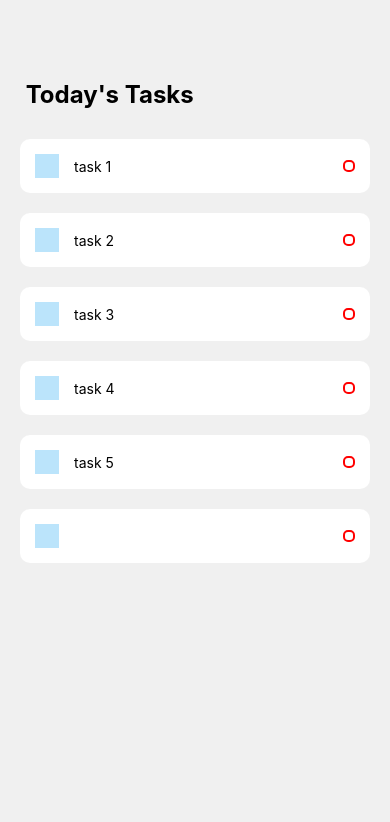
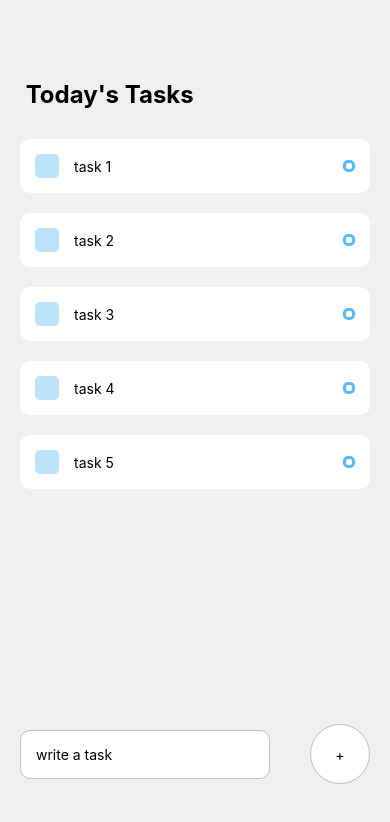
Before and after one commit to paulpessoa/TodOk, a React Native app: screen / in a window 390 px wide. Shown: the top 822 px of the page. Built offline with nearby package versions, Linux system fonts and the light colour scheme.

Commit message:
style input

```diff
--- a/App.js
+++ b/App.js
@@ -1,6 +1,7 @@
-import Task from './components/Task';
-import React from 'react';
-import { StyleSheet, Text, View } from 'react-native';
+import Task from "./components/Task";
+import React from "react";
+import { StyleSheet, Text, View, KeyboardAvoidingView, TextInput, TouchableOpacity } from "react-native";
+
 
 export default function App() {
   return (
@@ -10,15 +11,27 @@
         <Text style={styles.sectionTitle}> Today's Tasks</Text>
         <View style={styles.items}>
           {/* This is where the tasks will go!*/}
-          <Task text={'task 1'}/>
-          <Task text={'task 2'}/>
-          <Task text={'task 3'}/>
-          <Task text={'task 4'}/>
-          <Task text={'task 5'}/>
-          <Task/>
-
+          <Task text={"task 1"} />
+          <Task text={"task 2"} />
+          <Task text={"task 3"} />
+          <Task text={"task 4"} />
+          <Task text={"task 5"} />
         </View>
       </View>
+
+      {/* This is where the tasks will go!*/}
+      <KeyboardAvoidingView
+        //  behavior={Plataform.OS === "ios" ? "padding" : "heigth"}
+        style={styles.writeTaskWrapper}
+      >
+        <TextInput style={styles.input} placeholder={"write a task"} />
+
+        <TouchableOpacity>
+          <View style={styles.addWrapper}>
+            <Text style={styles.addText}>+</Text>
+          </View>
+        </TouchableOpacity>
+      </KeyboardAvoidingView>
     </View>
   );
 }
@@ -28,15 +41,47 @@
     flex: 1,
     backgroundColor: "#f0f0f0",
   },
-  tasksWrapper:{
+  tasksWrapper: {
     paddingTop: 80,
     paddingHorizontal: 20,
   },
-  sectionTitle:{
+  sectionTitle: {
     fontSize: 24,
-    fontWeight: 'bold',
+    fontWeight: "bold",
   },
-  items:{
+  items: {
     marginTop: 30,
   },
+  writeTaskWrapper: {
+    position: "absolute",
+    bottom: 60,
+    width: '100%',
+    flexDirection: 'row',
+    justifyContent: 'space-around',
+    alignItems: 'center',
+  },
+  input: {
+    paddingVertical: 15,
+    paddingHorizontal: 15,
+    backgroundColor: '#fff',
+    borderRadius: 10,
+    borderColor:'#c0c0c0',
+    borderWidth: 1,
+    width: 250,
+
+  },
+  addWrapper: {
+    width: 60,
+    height: 60,
+    backgroundColor: '#fff',
+    borderRadius: 60,
+    justifyContent: 'center',
+    alignItems: 'center',
+    borderColor:'#c0c0c0',
+    borderWidth: 1,
+
+  },
+  addText: {
+
+  },
 });
--- a/components/Task.js
+++ b/components/Task.js
@@ -34,6 +34,7 @@
         backgroundColor: '#55bcf6',
         opacity: 0.4,
         marginRight: 15,
+        borderRadius: 5,
     },
     itemText: {
         maxWidth: '80%',
@@ -41,8 +42,8 @@
     circular: {
         width: 12,
         height: 12,
-        borderColor: 'red',
-        borderWidth: 2,
+        borderColor: '#55bcf6',
+        borderWidth: 3,
         borderRadius: 5,
     }
 });
```
